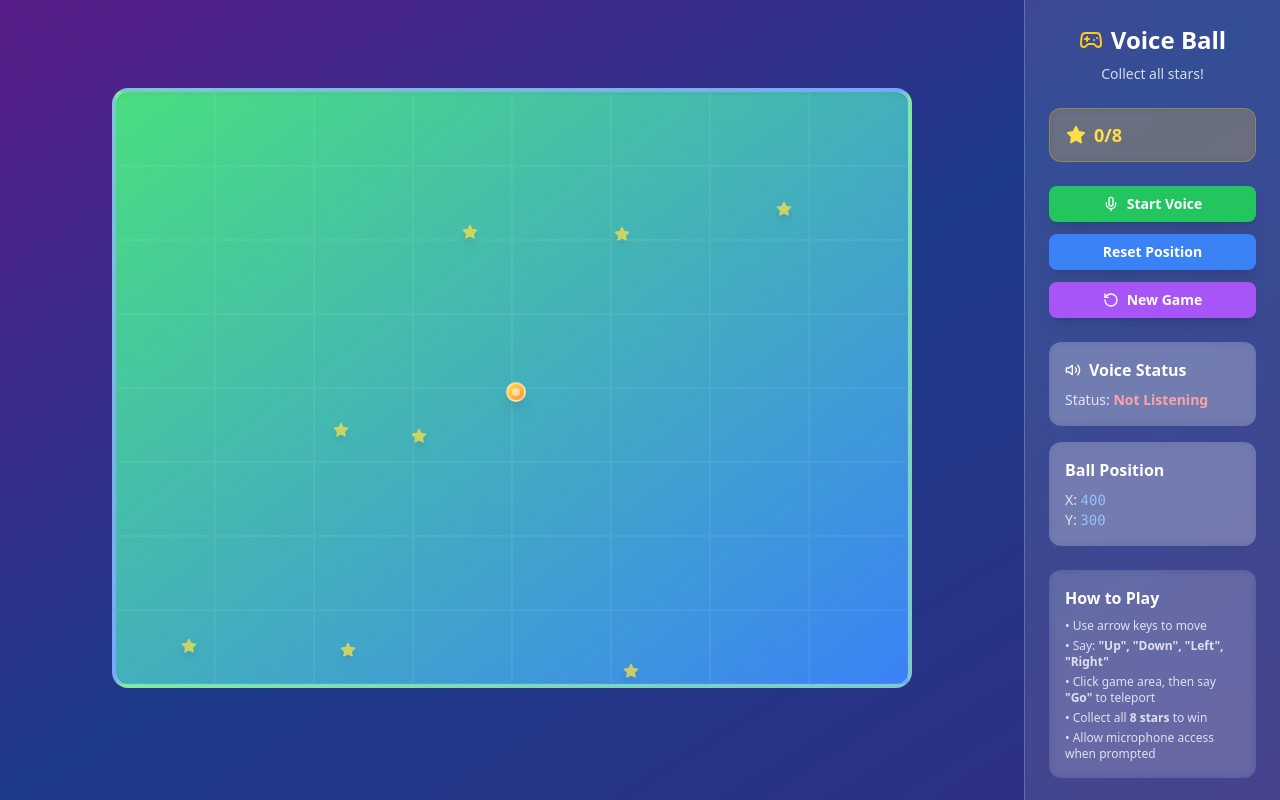
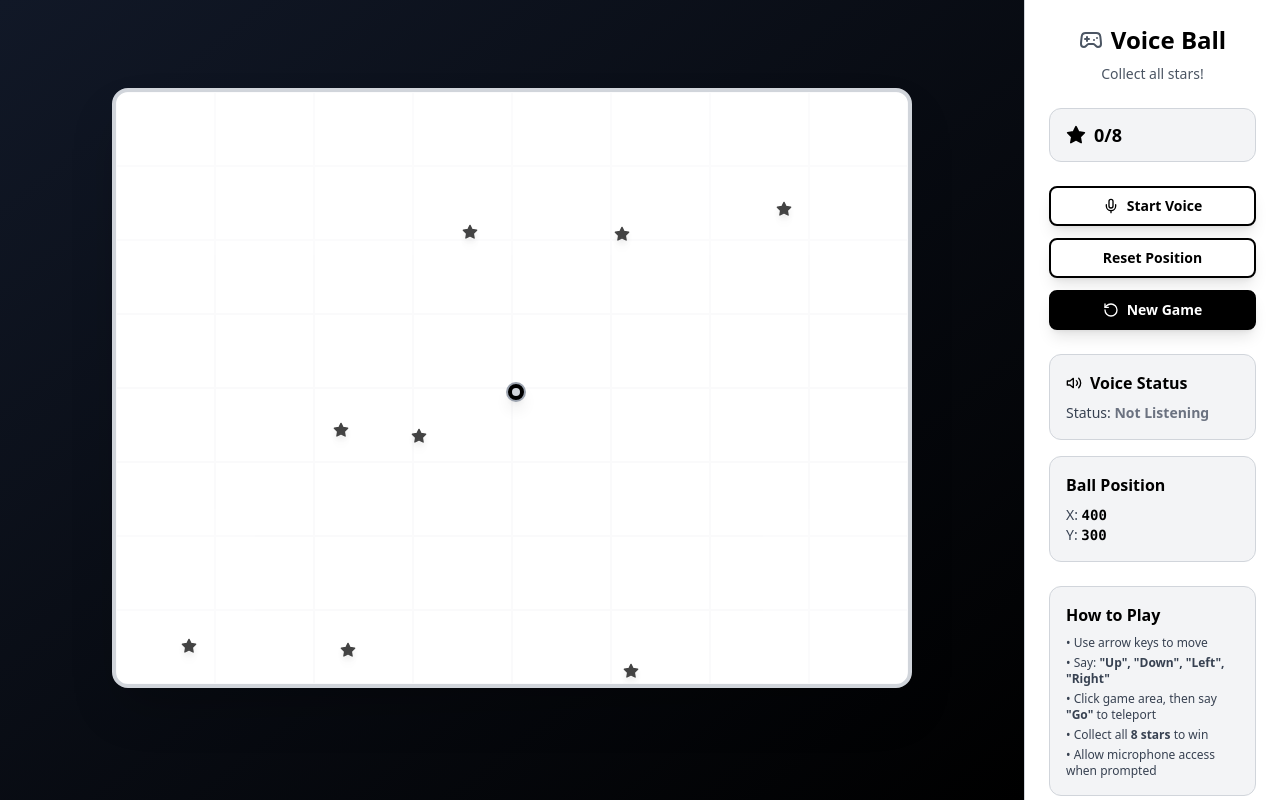
Before and after one commit to n1developer-ubt/VoiceBallGame, a React (Vite) app: page / in a window 1280 px wide. Built offline with nearby package versions, Linux system fonts and the light colour scheme.

Commit message:
theme updated

```diff
--- a/package.json
+++ b/package.json
@@ -12,7 +12,8 @@
   "dependencies": {
     "lucide-react": "^0.344.0",
     "react": "^18.3.1",
-    "react-dom": "^18.3.1"
+    "react-dom": "^18.3.1",
+    "vosk-browser": "^0.0.8"
   },
   "devDependencies": {
     "@eslint/js": "^9.9.1",
--- a/src/App.tsx
+++ b/src/App.tsx
@@ -55,10 +55,10 @@ function App() {
    const isBallActive = keysPressed.size > 0 || Boolean(lastCommand)
 
    return (
-      <div className='min-h-screen bg-gradient-to-br from-purple-900 via-blue-900 to-indigo-900 overflow-hidden'>
+      <div className='min-h-screen bg-black overflow-hidden'>
          <div className='flex h-screen'>
             {/* Left side - Game Area (80%) */}
-            <div className='w-4/5 flex items-center justify-center p-6'>
+            <div className='w-4/5 flex items-center justify-center p-6 bg-gradient-to-br from-gray-900 to-black'>
                <div className='relative'>
                   <GameArea
                      ballPosition={ballPosition}
@@ -71,19 +71,19 @@ function App() {
             </div>
 
             {/* Right side - Controls and Info (20%) */}
-            <div className='w-1/5 bg-white/10 backdrop-blur-md border-l border-white/20 overflow-y-auto'>
+            <div className='w-1/5 bg-white border-l border-gray-300 overflow-y-auto'>
                <div className='p-6 space-y-6'>
                   {/* Header */}
                   <div className='text-center'>
-                     <h1 className='text-2xl font-bold text-white mb-2 flex items-center justify-center gap-2'>
-                        <Gamepad2 className='text-yellow-400' size={24} />
+                     <h1 className='text-2xl font-bold text-black mb-2 flex items-center justify-center gap-2'>
+                        <Gamepad2 className='text-gray-600' size={24} />
                         Voice Ball
                      </h1>
-                     <p className='text-white/80 text-sm'>Collect all stars!</p>
+                     <p className='text-gray-600 text-sm'>Collect all stars!</p>
                   </div>
 
                   {/* Score Display */}
-                  <div className='bg-yellow-500/20 backdrop-blur-sm rounded-xl px-4 py-3 border border-yellow-400/30'>
+                  <div className='bg-gray-100 rounded-xl px-4 py-3 border border-gray-300'>
                      <ScoreDisplay score={score} />
                   </div>
 
--- a/src/components/Controls/GameControls.tsx
+++ b/src/components/Controls/GameControls.tsx
@@ -18,10 +18,10 @@ export const GameControls: React.FC<GameControlsProps> = ({
       <div className='flex flex-col gap-3'>
          <button
             onClick={onToggleVoice}
-            className={`flex items-center justify-center gap-2 px-4 py-2 rounded-lg font-semibold transition-all duration-200 shadow-lg text-sm ${
+            className={`flex items-center justify-center gap-2 px-4 py-2 rounded-lg font-semibold shadow-lg text-sm border-2 ${
                isListening
-                  ? "bg-red-500 hover:bg-red-600 text-white animate-pulse"
-                  : "bg-green-500 hover:bg-green-600 text-white hover:scale-105"
+                  ? "bg-black text-white border-black hover:bg-gray-800 "
+                  : "bg-white text-black border-black hover:bg-gray-100 hover:scale-105"
             }`}>
             {isListening ? <MicOff size={16} /> : <Mic size={16} />}
             {isListening ? "Stop" : "Start Voice"}
@@ -29,13 +29,13 @@ export const GameControls: React.FC<GameControlsProps> = ({
 
          <button
             onClick={onResetPosition}
-            className='flex items-center justify-center gap-2 px-4 py-2 bg-blue-500 hover:bg-blue-600 text-white rounded-lg font-semibold transition-all duration-200 shadow-lg hover:scale-105 text-sm'>
+            className='flex items-center justify-center gap-2 px-4 py-2 bg-white text-black border-2 border-black rounded-lg font-semibold transition-all duration-200 shadow-lg hover:scale-105 hover:bg-gray-100 text-sm'>
             Reset Position
          </button>
 
          <button
             onClick={onResetGame}
-            className='flex items-center justify-center gap-2 px-4 py-2 bg-purple-500 hover:bg-purple-600 text-white rounded-lg font-semibold transition-all duration-200 shadow-lg hover:scale-105 text-sm'>
+            className='flex items-center justify-center gap-2 px-4 py-2 bg-black text-white border-2 border-black rounded-lg font-semibold transition-all duration-200 shadow-lg hover:scale-105 hover:bg-gray-800 text-sm'>
             <RotateCcw size={16} />
             New Game
          </button>
--- a/src/components/GameArea/Ball.tsx
+++ b/src/components/GameArea/Ball.tsx
@@ -10,13 +10,13 @@ interface BallProps {
 export const Ball: React.FC<BallProps> = ({ position, isActive }) => {
    return (
       <div
-         className='absolute w-5 h-5 bg-gradient-to-br from-yellow-300 to-orange-400 rounded-full shadow-lg transition-all duration-75 ease-out border-2 border-white/50 pointer-events-none'
+         className='absolute w-5 h-5 bg-black rounded-full shadow-lg transition-all duration-75 ease-out border-2 border-gray-400 pointer-events-none'
          style={{
             left: position.x - BALL_SIZE / 2,
             top: position.y - BALL_SIZE / 2,
             transform: `scale(${isActive ? 1.2 : 1})`,
          }}>
-         <div className='absolute inset-1 bg-white/50 rounded-full'></div>
+         <div className='absolute inset-1 bg-gray-300 rounded-full'></div>
       </div>
    )
 }
--- a/src/components/GameArea/CollectibleStars.tsx
+++ b/src/components/GameArea/CollectibleStars.tsx
@@ -24,7 +24,7 @@ export const CollectibleStars: React.FC<CollectibleStarsProps> = ({
                      }}>
                      <Star
                         size={STAR_SIZE}
-                        className='text-yellow-300 fill-yellow-300 animate-pulse drop-shadow-lg'
+                        className='text-black fill-black animate-pulse drop-shadow-lg'
                      />
                   </div>
                )
--- a/src/components/GameArea/GameArea.tsx
+++ b/src/components/GameArea/GameArea.tsx
@@ -23,13 +23,13 @@ export const GameArea: React.FC<GameAreaProps> = ({
    return (
       <div className='relative mb-6'>
          <div
-            className='relative bg-gradient-to-br from-green-400 to-blue-500 rounded-2xl shadow-inner border-4 border-white/30 overflow-hidden cursor-crosshair'
+            className='relative bg-white rounded-2xl shadow-2xl border-4 border-gray-300 overflow-hidden cursor-crosshair'
             style={{ width: GAME_WIDTH, height: GAME_HEIGHT }}
             onClick={onAreaClick}>
-            <div className='absolute inset-0 opacity-20'>
+            <div className='absolute inset-0 opacity-10'>
                <div className='grid grid-cols-8 grid-rows-8 w-full h-full'>
                   {Array.from({ length: 64 }).map((_, i) => (
-                     <div key={i} className='border border-white/30'></div>
+                     <div key={i} className='border border-gray-300'></div>
                   ))}
                </div>
             </div>
--- a/src/components/GameArea/TargetMarker.tsx
+++ b/src/components/GameArea/TargetMarker.tsx
@@ -18,9 +18,9 @@ export const TargetMarker: React.FC<TargetMarkerProps> = ({ position }) => {
          }}>
          <Target
             size={24}
-            className='text-red-400 animate-pulse drop-shadow-lg'
+            className='text-gray-600 animate-pulse drop-shadow-lg'
          />
-         <div className='absolute inset-0 bg-red-400/20 rounded-full animate-ping'></div>
+         <div className='absolute inset-0 bg-gray-600/20 rounded-full animate-ping'></div>
       </div>
    )
 }
--- a/src/components/UI/Instructions.tsx
+++ b/src/components/UI/Instructions.tsx
@@ -3,9 +3,9 @@ import { TOTAL_STARS } from "../../constants/gameConstants"
 
 export const Instructions: React.FC = () => {
    return (
-      <div className='bg-white/10 rounded-xl p-4 backdrop-blur-sm'>
-         <h3 className='font-semibold text-white mb-2'>How to Play</h3>
-         <div className='text-white/80 text-xs space-y-1'>
+      <div className='bg-gray-100 rounded-xl p-4 border border-gray-300'>
+         <h3 className='font-semibold text-black mb-2'>How to Play</h3>
+         <div className='text-gray-700 text-xs space-y-1'>
             <p>• Use arrow keys to move</p>
             <p>
                • Say: <strong>"Up", "Down", "Left", "Right"</strong>
--- a/src/components/UI/ScoreDisplay.tsx
+++ b/src/components/UI/ScoreDisplay.tsx
@@ -8,7 +8,7 @@ interface ScoreDisplayProps {
 
 export const ScoreDisplay: React.FC<ScoreDisplayProps> = ({ score }) => {
    return (
-      <div className='flex items-center gap-2 text-yellow-300'>
+      <div className='flex items-center gap-2 text-black'>
          <Star size={20} className='fill-current' />
          <span className='font-bold text-lg'>
             {score}/{TOTAL_STARS}
--- a/src/components/UI/StatusDisplay.tsx
+++ b/src/components/UI/StatusDisplay.tsx
@@ -17,32 +17,32 @@ export const StatusDisplay: React.FC<StatusDisplayProps> = ({
 }) => {
    return (
       <div className='space-y-4'>
-         <div className='bg-white/20 rounded-xl p-4 backdrop-blur-sm'>
-            <h3 className='font-semibold text-white mb-2 flex items-center gap-2'>
+         <div className='bg-gray-100 rounded-xl p-4 border border-gray-300'>
+            <h3 className='font-semibold text-black mb-2 flex items-center gap-2'>
                <Volume2 size={16} />
                Voice Status
             </h3>
-            <p className='text-white/80 text-sm'>
+            <p className='text-gray-700 text-sm'>
                Status:{" "}
                <span
                   className={`font-semibold ${
-                     isListening ? "text-green-300" : "text-red-300"
+                     isListening ? "text-black" : "text-gray-500"
                   }`}>
                   {isListening ? "Listening" : "Not Listening"}
                </span>
             </p>
             {lastCommand && (
-               <p className='text-white/80 mt-1 text-sm'>
+               <p className='text-gray-700 mt-1 text-sm'>
                   Last:{" "}
-                  <span className='font-mono text-yellow-300'>
+                  <span className='font-mono text-black font-semibold'>
                      "{lastCommand}"
                   </span>
                </p>
             )}
             {targetPosition && (
-               <p className='text-white/80 mt-1 text-sm'>
+               <p className='text-gray-700 mt-1 text-sm'>
                   Target:{" "}
-                  <span className='font-mono text-red-300'>
+                  <span className='font-mono text-gray-600'>
                      ({Math.round(targetPosition.x)},{" "}
                      {Math.round(targetPosition.y)})
                   </span>
@@ -50,17 +50,17 @@ export const StatusDisplay: React.FC<StatusDisplayProps> = ({
             )}
          </div>
 
-         <div className='bg-white/20 rounded-xl p-4 backdrop-blur-sm'>
-            <h3 className='font-semibold text-white mb-2'>Ball Position</h3>
-            <p className='text-white/80 text-sm'>
+         <div className='bg-gray-100 rounded-xl p-4 border border-gray-300'>
+            <h3 className='font-semibold text-black mb-2'>Ball Position</h3>
+            <p className='text-gray-700 text-sm'>
                X:{" "}
-               <span className='font-mono text-blue-300'>
+               <span className='font-mono text-black font-semibold'>
                   {Math.round(ballPosition.x)}
                </span>
             </p>
-            <p className='text-white/80 text-sm'>
+            <p className='text-gray-700 text-sm'>
                Y:{" "}
-               <span className='font-mono text-blue-300'>
+               <span className='font-mono text-black font-semibold'>
                   {Math.round(ballPosition.y)}
                </span>
             </p>
```
Also changed, not shown: src/components/UI/WinModal.tsx (+7 -7 lines), 1 other file (tests, documents, lock files or other folders).
